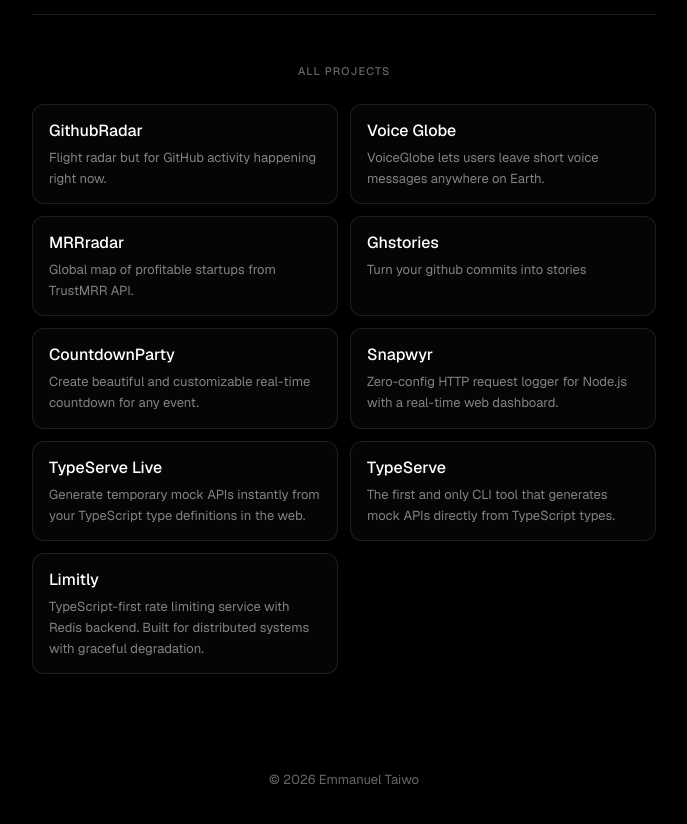
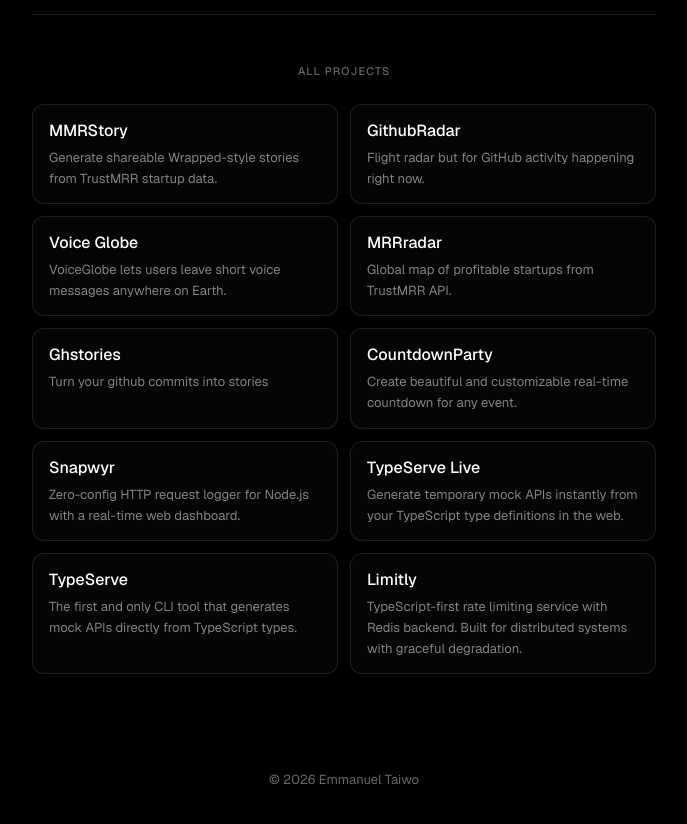
Before and after one commit to emmanueltaiwo/portfolio-2026, a Next.js app: page / in a window 1280 px wide. Shown: the part 1040-1864 px from the top of the page, without its empty margins (296-983 px from the left). Built offline with nearby package versions, Linux system fonts and the light colour scheme.

Commit message:
Added new project "MMRStory" with description and URL; updated project list in portfolio.

```diff
--- a/app/page.tsx
+++ b/app/page.tsx
@@ -10,6 +10,13 @@
 }
 
 const projects: Project[] = [
+  {
+    name: 'MMRStory',
+    description:
+      'Generate shareable Wrapped-style stories from TrustMRR startup data.',
+    url: 'https://mmrstory.xyz',
+    showInShowcase: false,
+  },
   {
     name: 'GithubRadar',
     description: 'Flight radar but for GitHub activity happening right now.',
```
